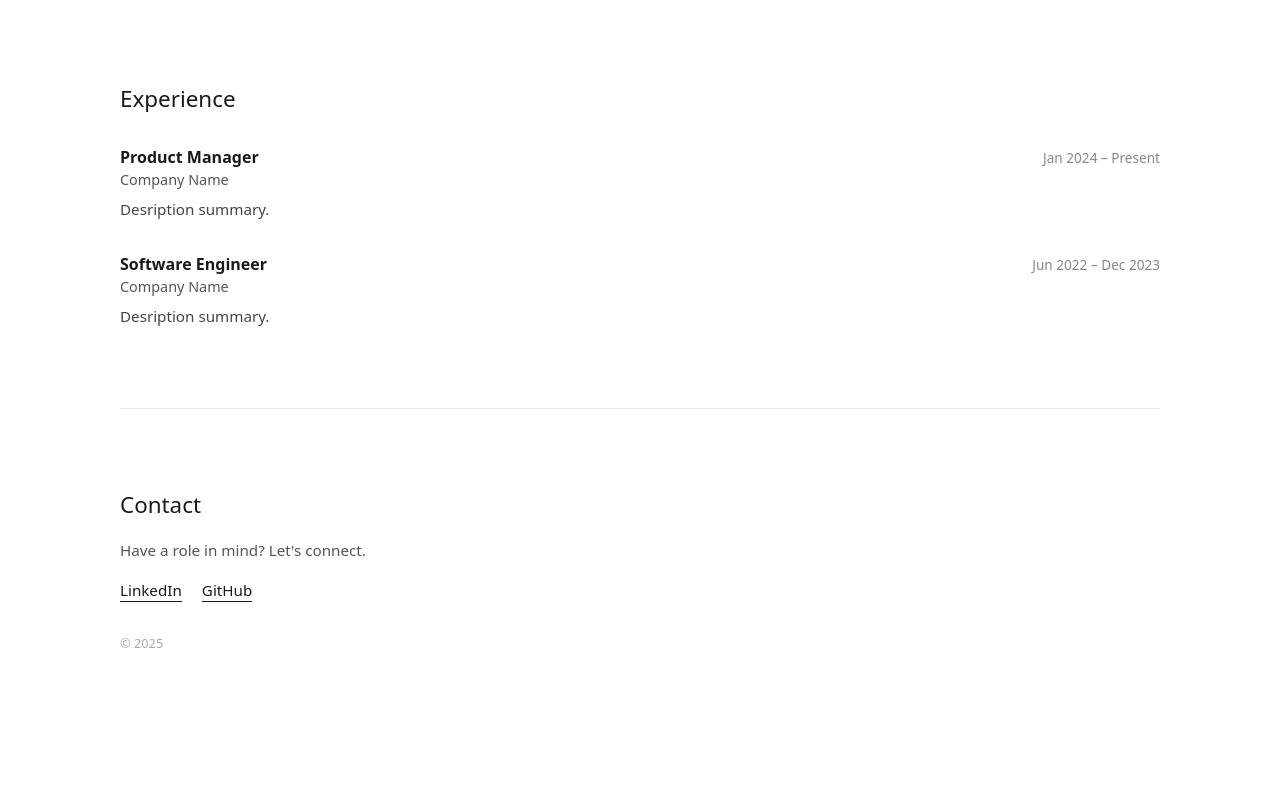
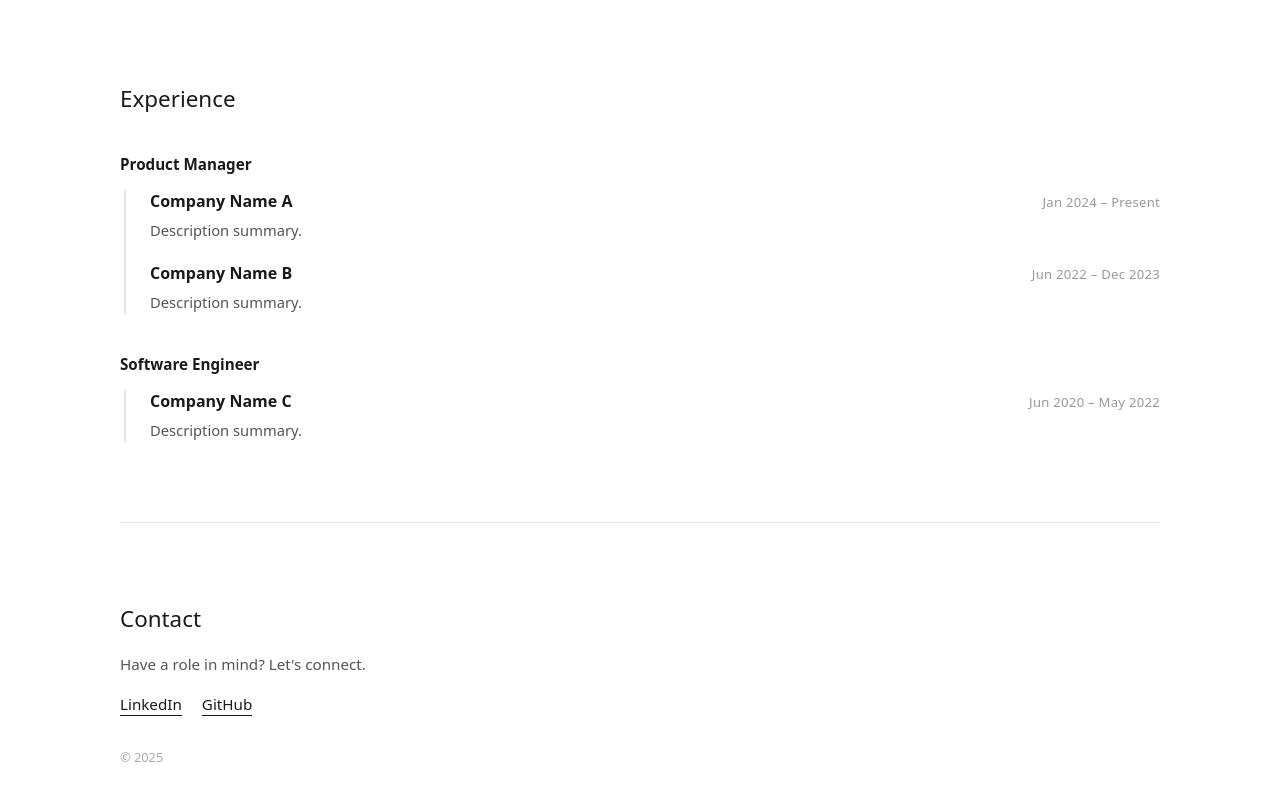
Before and after one commit to irfanmim/personal-website-fe, a Vue app: page / in a window 1280 px wide. Shown: the part 960-1760 px from the top of the page. Before the commit the page ends 1672 px from the top, so only its background shows below. Built offline with nearby package versions, Linux system fonts and the light colour scheme.

Commit message:
Update experience section

```diff
--- a/src/components/ExperienceSection.vue
+++ b/src/components/ExperienceSection.vue
@@ -2,15 +2,17 @@
   <section class="experience">
     <h3 class="section-title">Experience</h3>
     <div class="entries">
-      <div class="entry" v-for="exp in experiences" :key="exp.company + exp.role">
-        <div class="entry-header">
-          <div class="entry-left">
-            <span class="entry-role">{{ exp.role }}</span>
-            <span class="entry-company">{{ exp.company }}</span>
+      <div class="entry" v-for="exp in experiences" :key="exp.role">
+        <div class="role-label">{{ exp.role }}</div>
+        <div class="company-list">
+          <div class="company-item" v-for="c in exp.companies" :key="c.company + c.period">
+            <div class="company-meta">
+              <span class="company-name">{{ c.company }}</span>
+              <span class="company-period">{{ c.period }}</span>
+            </div>
+            <p class="company-summary">{{ c.summary }}</p>
           </div>
-          <span class="entry-period">{{ exp.period }}</span>
         </div>
-        <p class="entry-summary">{{ exp.summary }}</p>
       </div>
     </div>
   </section>
@@ -33,65 +35,78 @@ defineProps({
 .section-title {
   font-size: 1.25rem;
   font-weight: 500;
-
-  margin-bottom: 24px;
+  margin-bottom: 32px;
 }
 
 .entries {
   display: flex;
   flex-direction: column;
-  gap: 32px;
+  gap: 40px;
 }
 
 .entry {
   display: flex;
   flex-direction: column;
-  gap: 8px;
+  gap: 16px;
 }
 
-.entry-header {
+.role-label {
+  font-size: 0.95rem;
+  font-weight: 700;
+  color: #1a1a1a;
+}
+
+.company-list {
   display: flex;
   flex-direction: column;
-  gap: 4px;
+  gap: 20px;
+  padding-left: 24px;
+  border-left: 2px solid #e5e7eb;
+  margin-left: 4px;
 }
 
-.entry-left {
+.company-item {
+  display: flex;
+  flex-direction: column;
+  gap: 6px;
+}
+
+.company-meta {
   display: flex;
   flex-direction: column;
   gap: 2px;
 }
 
-.entry-role {
+.company-name {
   font-size: 1rem;
   font-weight: 600;
+  color: #1a1a1a;
 }
 
-.entry-company {
-  font-size: 0.9rem;
-  color: #555;
+.company-period {
+  font-size: 0.82rem;
+  color: #999;
+  letter-spacing: 0.02em;
 }
 
-.entry-period {
-  font-size: 0.85rem;
-  color: #888;
-}
-
-.entry-summary {
-  font-size: 0.95rem;
-  color: #444;
-  line-height: 1.6;
+.company-summary {
+  font-size: 0.92rem;
+  color: #555;
+  line-height: 1.65;
+  max-width: 65ch;
 }
 
 @media (min-width: 640px) {
-  .entry-header {
+  .company-meta {
     flex-direction: row;
+    align-items: baseline;
     justify-content: space-between;
-    align-items: flex-start;
+    gap: 12px;
   }
 
-  .entry-period {
-    padding-top: 2px;
+  .company-period {
     white-space: nowrap;
+    flex-shrink: 0;
   }
 }
 
@@ -102,7 +117,7 @@ defineProps({
 
   .section-title {
     font-size: 1.4rem;
-    margin-bottom: 32px;
+    margin-bottom: 40px;
   }
 }
 </style>
--- a/src/data/experience.js
+++ b/src/data/experience.js
@@ -1,14 +1,27 @@
 export const experiences = [
   {
-    company: 'Company Name',
     role: 'Product Manager',
-    period: 'Jan 2024 – Present',
-    summary: 'Desription summary.',
+    companies: [
+      {
+        company: 'Company Name A',
+        period: 'Jan 2024 – Present',
+        summary: 'Description summary.',
+      },
+      {
+        company: 'Company Name B',
+        period: 'Jun 2022 – Dec 2023',
+        summary: 'Description summary.',
+      },
+    ],
   },
   {
-    company: 'Company Name',
     role: 'Software Engineer',
-    period: 'Jun 2022 – Dec 2023',
-    summary: 'Desription summary.',
+    companies: [
+      {
+        company: 'Company Name C',
+        period: 'Jun 2020 – May 2022',
+        summary: 'Description summary.',
+      },
+    ],
   },
 ]
```
